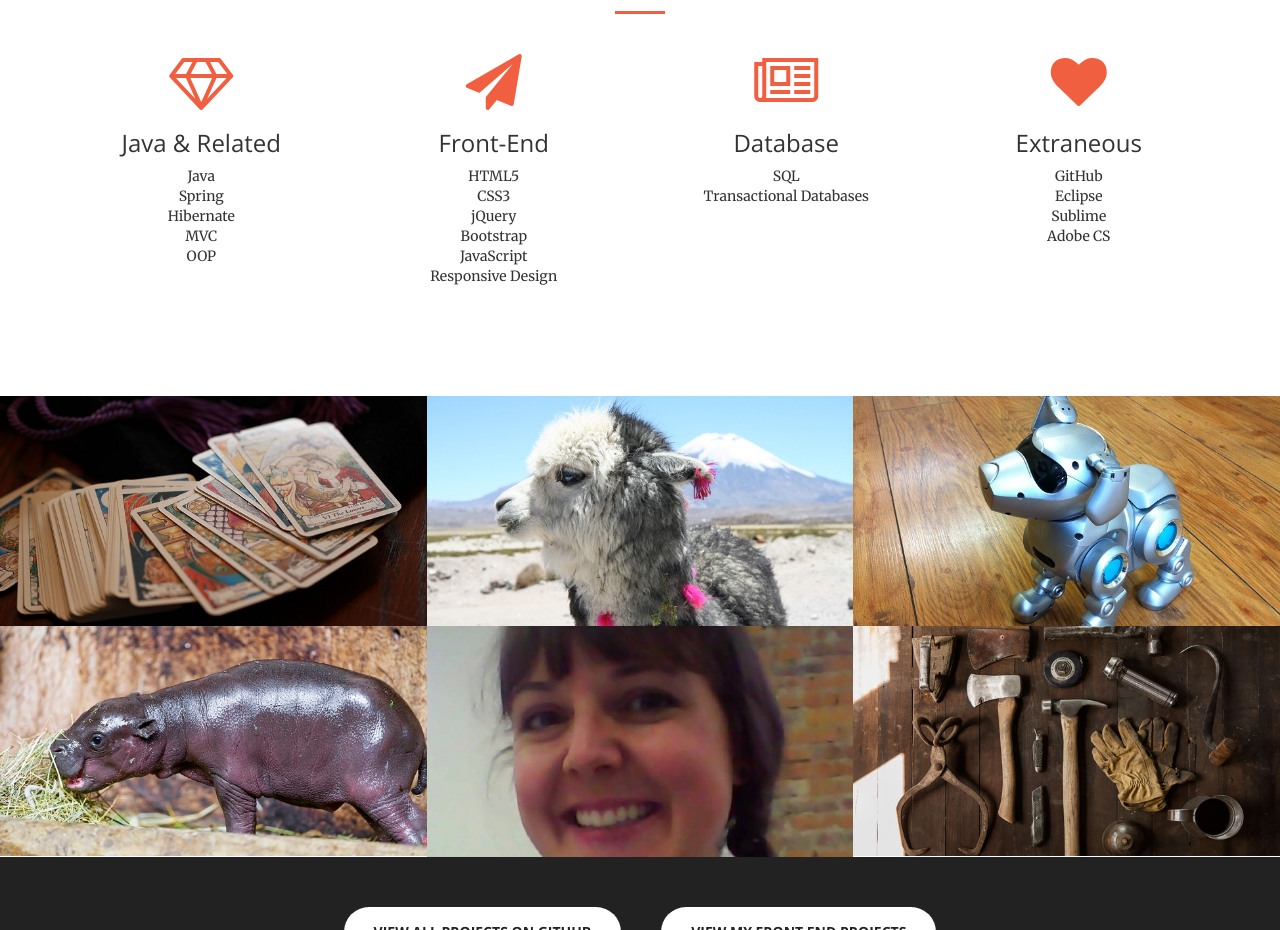
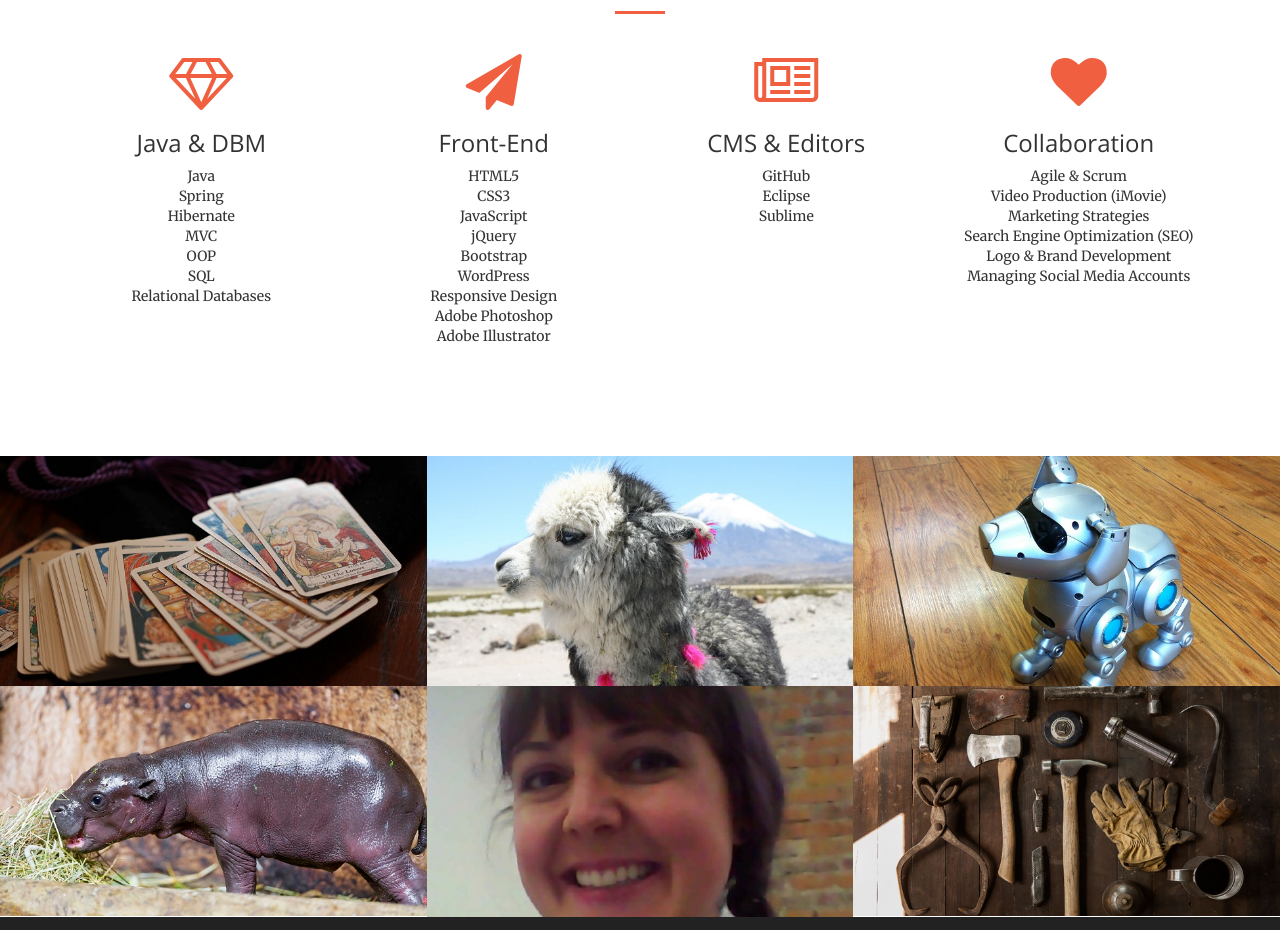
Before and after one commit to RainbowMoonbeams/RainbowMoonbeams.github.io, a website: page index.html in a window 1280 px wide. Shown: the part 1500-2430 px from the top of the page. Drawn offline with nearby package versions, Linux system fonts and the light colour scheme.

Commit message:
edited madd skills lists

```diff
--- a/index.html
+++ b/index.html
@@ -120,7 +120,7 @@
                 <div class="col-lg-3 col-md-6 text-center">
                     <div class="service-box">
                         <i class="fa fa-4x fa-diamond text-primary sr-icons"></i>
-                        <h3>Java & Related</h3>
+                        <h3>Java & DBM</h3>
                         <p class="text-muted">
                             <ul>
                                 <li>Java</li>
@@ -128,6 +128,8 @@
                                 <li>Hibernate</li>
                                 <li>MVC</li>
                                 <li>OOP</li>
+                                <li>SQL</li>
+                                <li>Relational Databases</li>
                             </ul>
                         </p>
                     </div>
@@ -140,10 +142,13 @@
                             <ul>
                                 <li>HTML5</li>
                                 <li>CSS3</li>
+                                <li>JavaScript</li>
                                 <li>jQuery</li>
                                 <li>Bootstrap</li>
-                                <li>JavaScript</li>
+                                <li>WordPress</li>
                                 <li>Responsive Design</li>
+                                <li>Adobe Photoshop</li>
+                                <li>Adobe Illustrator</li>
                             </ul>
                         </p>
                     </div>
@@ -151,11 +156,12 @@
                 <div class="col-lg-3 col-md-6 text-center">
                     <div class="service-box">
                         <i class="fa fa-4x fa-newspaper-o text-primary sr-icons"></i>
-                        <h3>Database</h3>
+                        <h3>CMS & Editors</h3>
                         <p class="text-muted">
                             <ul>
-                                <li>SQL</li>
-                                <li>Transactional Databases</li>
+                                <li>GitHub</li>
+                                <li>Eclipse</li>
+                                <li>Sublime</li>
                             </ul>
                         </p>
                     </div>
@@ -163,13 +169,15 @@
                 <div class="col-lg-3 col-md-6 text-center">
                     <div class="service-box">
                         <i class="fa fa-4x fa-heart text-primary sr-icons"></i>
-                        <h3>Extraneous</h3>
+                        <h3>Collaboration</h3>
                         <p class="text-muted">
                             <ul>
-                                <li>GitHub</li>
-                                <li>Eclipse</li>
-                                <li>Sublime</li>
-                                <li>Adobe CS</li>
+                                <li>Agile & Scrum</li>
+                                <li>Video Production (iMovie)</li>
+                                <li>Marketing Strategies</li>
+                                <li>Search Engine Optimization (SEO)</li>
+                                <li>Logo & Brand Development</li>
+                                <li>Managing Social Media Accounts</li>
                             </ul>
                         </p>
                     </div>
```
